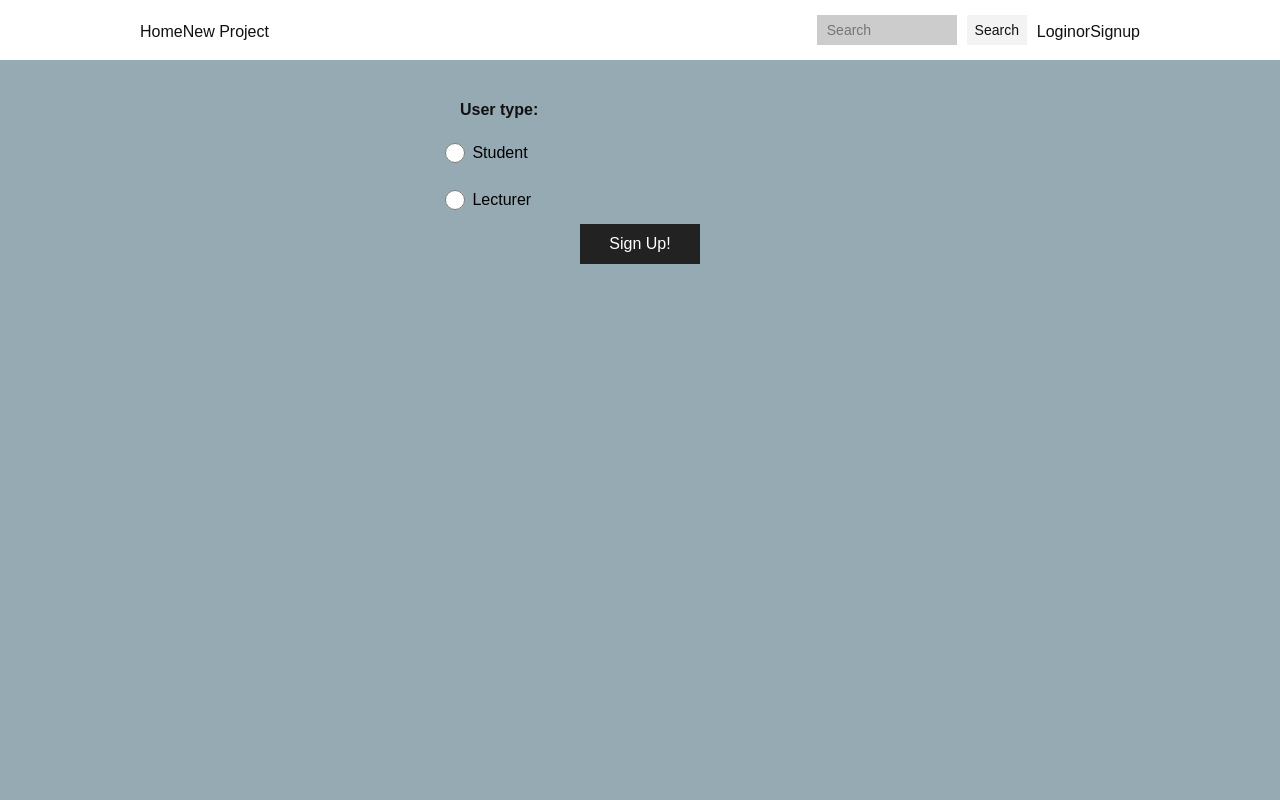
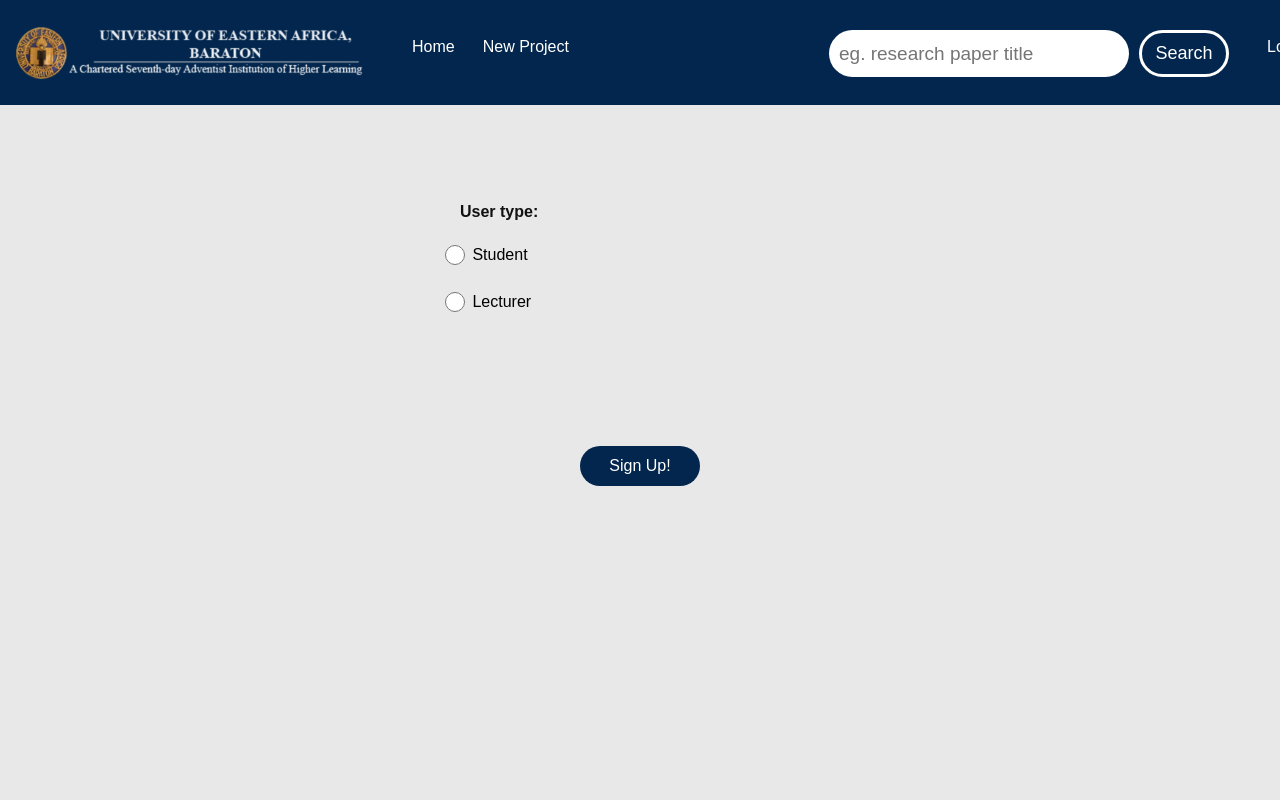
Before and after one commit to eltazy/sr-proj, a PHP site: page /sr-proj/signup.php in a window 1280 px wide. Run offline with PHP 8.4, Linux system fonts and the light colour scheme.

Commit message:
css updated
the landing page and the signup for css updated

```diff
--- a/_class/SearchManager.class.php
+++ b/_class/SearchManager.class.php
@@ -23,12 +23,12 @@ class SearchManager{
         $results = array();
 
         $res_lecturers = new Collection(new SearchResult(array()), 'Lecturer');
-        if(in_array('Lecturers', $search->userOptions())){
+        if(in_array('LECTURERS', $search->userOptions())){
             $res_lecturers = $this->searchLecturers($search->str());
             array_push($results, $res_lecturers);
         }
         $res_students = new Collection(new SearchResult(array()), 'Student');
-        if(in_array('Students', $search->userOptions())){
+        if(in_array('STUDENTS', $search->userOptions())){
             $res_students = $this->searchStudents($search->str());
             array_push($results, $res_students);
         }
--- a/_pages/header.php
+++ b/_pages/header.php
@@ -4,11 +4,14 @@
     <meta charset="utf-8" />
 	<!-- TODO:(7) (CSS) Change styling -->
 	<link rel="stylesheet" type="text/css" href="style.css">
+    <script type="text/javascript" src="_scripts/landingtext.js"></script>
+
 </head>
 
 <header>
     <nav>
         <div class="main-wrapper">
+            <img src="_css_images/ueab_logo.png">
             <ul>
                 <li><a href="index.php">Home</a></li>
                 <li><a href="newproject.php">New Project</a></li>
@@ -17,7 +20,7 @@
                 <?php
                     if(basename($_SERVER["SCRIPT_FILENAME"], '.php') != 'search')
                         echo'<form action="./search.php" name="search_form" method="get">
-                                <input type="text" name="search" id="search" placeholder="Search">
+                                <input type="text" name="search" id="search" placeholder="eg. research paper title">
                                 <input type="hidden" name="uall" value="all users" checked="checked">
                                 <input type="hidden" name="pall" value="all projects" checked="checked">
                                 <button type="submit">Search</button>
@@ -46,7 +49,10 @@
                                     <button type="submit" name="submit_logout">Log out</button>
                                 </form>';
                     }
-                    else echo '<a href="./login.php">Login</a> <label> or </label><a href="./signup.php">Signup</a>';
+                    else echo ' <ul>
+                                    <li><a href="./login.php">Login</a></li>
+                                    <li><a href="./signup.php">Signup</a></li>
+                                </ul> ';
                 ?>
             </div>
         </div>
--- /dev/null
+++ b/_scripts/landingtext.js
@@ -0,0 +1,56 @@
+var TxtRotate = function(el, toRotate, period) {
+  this.toRotate = toRotate;
+  this.el = el;
+  this.loopNum = 0;
+  this.period = parseInt(period, 10) || 2000;
+  this.txt = '';
+  this.tick();
+  this.isDeleting = false;
+};
+
+TxtRotate.prototype.tick = function() {
+  var i = this.loopNum % this.toRotate.length;
+  var fullTxt = this.toRotate[i];
+
+  if (this.isDeleting) {
+    this.txt = fullTxt.substring(0, this.txt.length - 1);
+  } else {
+    this.txt = fullTxt.substring(0, this.txt.length + 1);
+  }
+
+  this.el.innerHTML = '<span class="wrap">'+this.txt+'</span>';
+
+  var that = this;
+  var delta = 300 - Math.random() * 100;
+
+  if (this.isDeleting) { delta /= 2; }
+
+  if (!this.isDeleting && this.txt === fullTxt) {
+    delta = this.period;
+    this.isDeleting = true;
+  } else if (this.isDeleting && this.txt === '') {
+    this.isDeleting = false;
+    this.loopNum++;
+    delta = 500;
+  }
+
+  setTimeout(function() {
+    that.tick();
+  }, delta);
+};
+
+window.onload = function() {
+  var elements = document.getElementsByClassName('txt-rotate');
+  for (var i=0; i<elements.length; i++) {
+    var toRotate = elements[i].getAttribute('data-rotate');
+    var period = elements[i].getAttribute('data-period');
+    if (toRotate) {
+      new TxtRotate(elements[i], JSON.parse(toRotate), period);
+    }
+  }
+  // INJECT CSS
+  var css = document.createElement("style");
+  css.type = "text/css";
+  css.innerHTML = ".txt-rotate > .wrap { border-right: 0.08em solid #666 }";
+  document.body.appendChild(css);
+};
--- a/signup.php
+++ b/signup.php
@@ -105,8 +105,10 @@
 		<body>
 			<section class="main-container">
 				<div class="main-wrapper">
+					<div class="form-wrapper">
 					<h1>Signup</h1>
 					<form class="signup-form" method="post" action="<?php echo $_SERVER["PHP_SELF"]; ?>">
+						<div class="container-input">
 						<input type="text" name="firstname" required placeholder="First Name" value="<?php if(isset($_POST['firstname'])) $_POST['firstname'];?>" /><br/>
 						<input type="text" name="middlename" placeholder= "Middle Name" value="<?php if(isset($_POST['middlename'])) $_POST['middlename'];?>" /><br/>
 						<input type="text" name="lastname" required placeholder="Last Name" value="<?php if(isset($_POST['lastname'])) $_POST['lastname'];?>" /><br/>
@@ -131,8 +133,11 @@
 						<input type="Email" name="email" required placeholder="Email@ueab.ac.ke" value="<?php if(isset($_POST['email'])) $_POST['email'];?>"/>
 						<input type="Password" required placeholder="Password" name="firstpasswd" id="firstpasswd"/>
 						<input type="Password" required placeholder="Re-enter Password" name="reenterpasswd" id="reenterpasswd"/>
-						<button type="submit" name="submit_signup" id="submit_signup">Sign Up</button>
+						<button type="submit" name="submit_signup" id="submit_signup">Let's Go!</button>
+
+						</div>
 					</form>
+				</div>
 				</div>
 			</section>
 			<script src="../_js/signup.js"></script>
--- a/style.css
+++ b/style.css
@@ -6,7 +6,9 @@ Author: Richard Clark - http://richclarkdesign.com
 Twitter: @rich_clark
 */
 
-html, body, div, span, object, iframe,
+
+
+html, div, span, object, iframe,
 h1, h2, h3, h4, h5, h6, p, blockquote, pre,
 abbr, address, cite, code,
 del, dfn, em, img, ins, kbd, q, samp,
@@ -29,6 +31,7 @@ time, mark, audio, video {
 
 body {
     line-height:1;
+    margin: inherit;
 }
 
 article,aside,details,figcaption,figure,
@@ -105,14 +108,15 @@ input, select {
 /* my sytle*/
 
 .error_message{
-	color: rgb(228, 29, 29);
+    color: rgb(228, 29, 29);
 }
 .success_message{
-	color: rgb(33, 138, 33);
+    color: rgb(33, 138, 33);
 }
 .main-wrapper {
     margin: 0 auto;
     width: 1000px;
+    margin: 0 30%;
 }
 
 a {
@@ -120,13 +124,16 @@ a {
 }
 
 body {
-    background-color: rgb(150, 170, 180);
+    background-color: #E8E8E8;
 }
 
 header nav {
     width: 100%;
-    height: 60px;
-    background-color: #fff;
+    height: 75px;
+    background-color: #02264D;
+    padding: 15px 0px;
+    position: fixed;
+
 }
 
 header nav ul {
@@ -136,14 +143,22 @@ header nav ul {
 header nav ul li {
     float: left;
     list-style: none;
+    margin-left: 28px;
+
+}
+header nav ul li:hover {
+    border-bottom: 1px solid #DAA520;
+
 }
 
 header nav ul li a {
     font-family: arial;
     font-size: 16px;
-    color: #111;
+    color: #fff;
     line-height: 63px;
+    display: block;
 }
+
 
 header .nav-login {
     float: right;
@@ -156,33 +171,46 @@ header .nav-login form {
 
 header .nav-login form input {
     float: left;
-    width: 140px;
-    height: 30px;
+    width: 300px;
+    height: 47px;
+    border-radius: 25px;
     padding: 0px 10px;
     margin-right: 10px;
     border: none;
-    background-color: #ccc;
+    background-color: #fff;
     font-family: arial;
-    font-size: 14px;
+    font-size: 19px;
     color: #111;
     line-height: 30px;
+}
+header .nav-login form input:focus{
+    outline: 0;
+
 }
 
 header .nav-login form button {
     float: left;
-    width: 60px;
-    height: 30px;
+    width: 90px;
+    height: 47px;
     margin-right: 10px;
-    border: none;
-    background-color: #f3f3f3;
+    border: 3px solid white;
+    background-color: #02264d;
     font-family: arial;
-    font-size: 14px;
-    color: #111;
+    font-size: 18px;
+    color: white;
     cursor: pointer;
+    border-radius: 25px;
+    transition-duration: 0.4s;
+    font-weight: 500;
 }
 
 header .nav-login form button:hover {
-    background-color: #ccc;
+   color: #DAA520;
+    border-color: #DAA520;
+    background-color: white;
+}
+header .nav-login form button:focus{
+    outline: 0;
 }
 
 header .nav-login a, header .nav-login label {
@@ -190,15 +218,16 @@ header .nav-login a, header .nav-login label {
     height: 60px;
     border: none;
     float: left;
-    background-color: #fff;
+    background-color: #02264D;
     font-family: arial;
     font-size: 16px;
-    color: #111;
+    color: #fff;
     line-height: 63px;
     cursor: pointer;
 }
 .main-container {
     padding-top: 40px;
+    background-color: #E8E8E8;
 }
 
 .main-container h1 {
@@ -207,6 +236,10 @@ header .nav-login a, header .nav-login label {
     color: #111;
     line-height: 50px;
     text-align: center;
+    margin-top:  120px;
+}
+.form-wrapper{
+    margin-right: 30%;
 }
 .img-circle {
     border-radius: 50%;
@@ -215,18 +248,61 @@ header .nav-login a, header .nav-login label {
     padding: 5% 0px;
     float: left;
 }
+.main-wrapper img{
+    width: 40%;
+    margin-left: -57%;
+}
+.container-input{
+    margin-top: 22px;
+}
+
+
+.landingpage{
+    height: 100%;
+    background-image: linear-gradient(rgba(4,39,76, 0.5),rgba(4,39,76, -0.5)),url(_css_images/landing_page_bckgnd.jpg);
+    background-size: cover;
+    background-repeat: no-repeat;
+    background-position: center;
+
+}
+/* landing page text*/
+.landingpage-text{
+    text-align: center;
+    padding: 17%;
+    color: white;
+    width: 67%;
+}
+.landingpage-text span{
+    color:  #DAA520;
+}
+
+section h1,h2 {
+  font-weight: 200;
+  margin: 0.4em 0;
+}
+section h1 { font-size: 3.5em; }
+section h2 {
+  font-size: 2em;
+}
 
 /* signup.php*/
 
 .signup-form, .login-form{
     width: 400px;
     margin: 0 auto;
-    padding-top: 30px;
+    border: 0 solid #02264d;
+    padding: 30px 44px;
+    border-radius: 15px;
+    height: 600px;
+    box-shadow: 0 4px 8px 0 rgba(0, 0, 0, 0.2), 0 6px 20px 0 rgba(0, 0, 0, 0.19);
+    text-align: center;
+    background-color: white;
+
 }
 .signup-form input, .login-form input{
     width: 90%;
     height: 40px;
-    padding: 0px 5%;
+    padding: 10px 0 10 20px;
     margin-bottom: 4px;
     border: none;
     background-color: #fff;
@@ -235,43 +311,56 @@ header .nav-login a, header .nav-login label {
     color: #111;
     line-height: 40px;
 }
+.signup-form input, .login-form input:focus{
+    outline-color: #DAA520;
+}
+
 
 .signup-form button, .signup-option button, .login-form button{
     display: block;
-    margin: 0 auto;
+    margin: 120px auto;
     width: 30%;
     height: 40px;
     border: none;
-    background-color: #222;
+    background-color: #02264d;
     font-family: arial;
     font-size: 16px;
     color: #fff;
     cursor: pointer;
+    border-radius: 30px;
+    transition-duration: 0.4s;
+
 }
 
 .signup-form button:hover, .signup-option button:hover, .login-form button:hover{
-    background-color: #111;
+    background-color: #fff;
+    color: #02264d;
+    border:2px solid #02264d;
+    outline: 0;
+    box-shadow: 0 12px 16px 0 rgba(0,0,0,0.24),0 17px 50px 0 rgba(0,0,0,0.19);
 }
 .select-style {
     width: 90%;
     height: 40px;
-    padding: 0px 5%;
-	margin-bottom: 4px;
+    margin-bottom: 4px;
     font-family: arial;
     font-size: 16px;
     border: none;
     background-color: #fff;
     line-height: 40px;
     margin-bottom: 4px;
+    padding-left: 3%;
+
 }
 .select-style select {
     width: 100%;
     height: 40px;
     border: none;
     font-family: arial;
-	font-size: 16px;
+    font-size: 16px;
     box-shadow: none;
     background: transparent;
+    margin-left: 20px;
 }
 
 .select-style select:focus {
@@ -280,7 +369,7 @@ header .nav-login a, header .nav-login label {
 .signup-option{
     width: 400px;
     margin: 0 auto;
-    padding-top: 30px;
+    padding-top: 15%;
     font-family: arial;
     font-size: 16px;
 }
```
Also changed, not shown: index.php (+19 -8 lines), search.php (+40 -69 lines), README.md, _css_images/landing_page_bckgnd.jpg (added), _css_images/ueab_logo.png (added).
